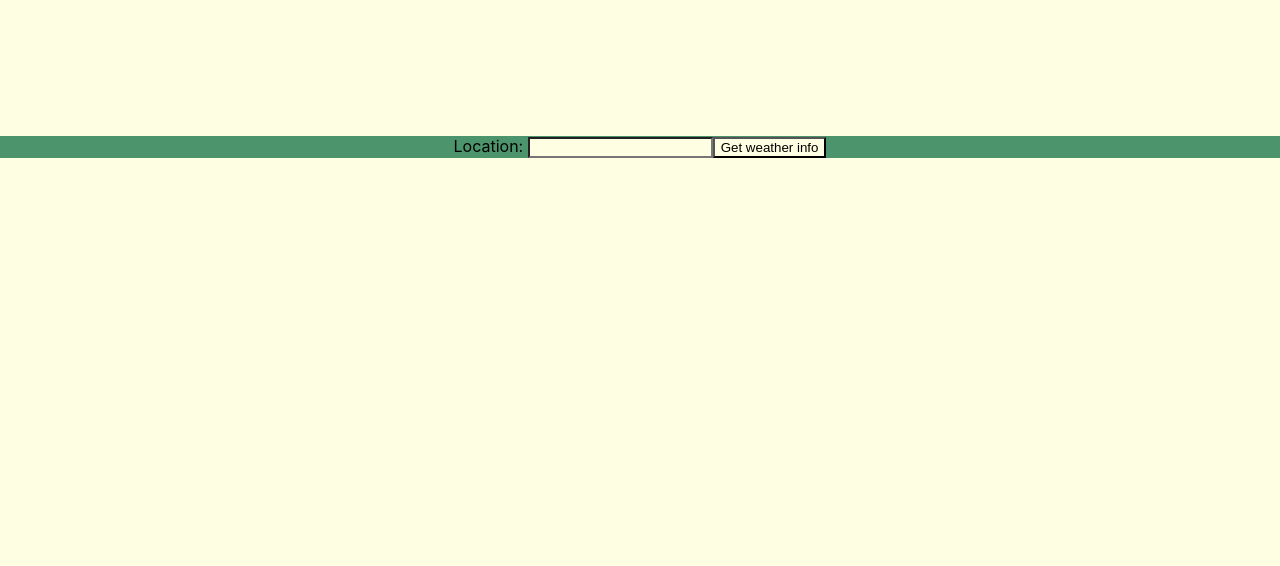
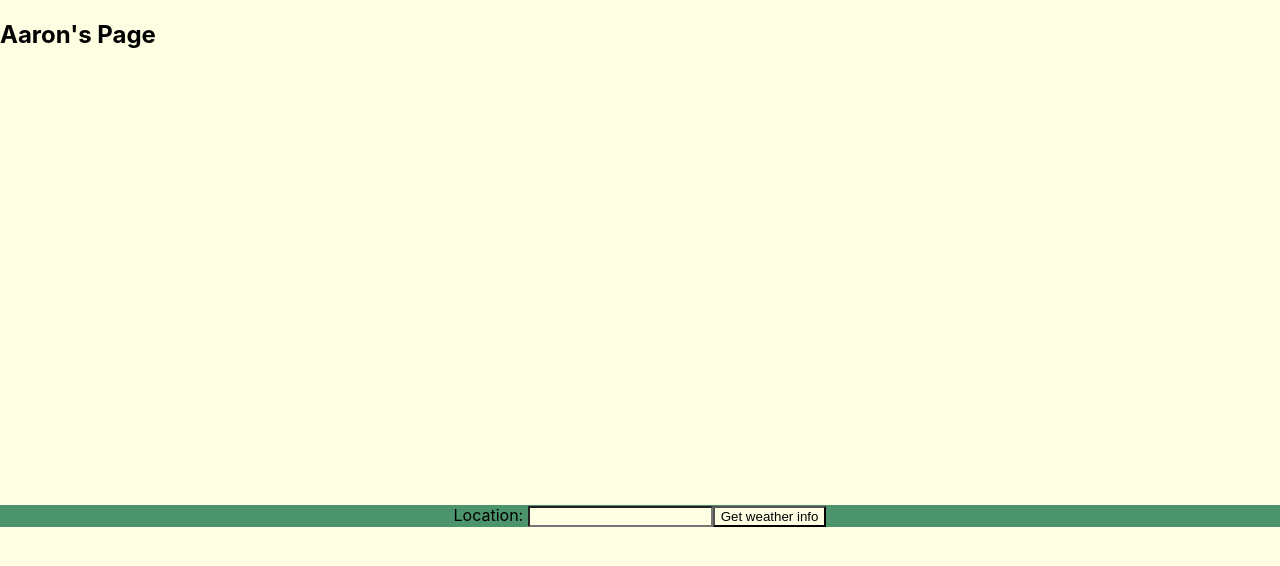
Before and after one commit to garrettpyke/-project-2-react-weather-api, a React (Create React App) app in the folder weather-api/: page /Aaron in a window 1280 px wide. Before the commit this address had no page. Shown: the top 566 px of the page. Built offline with nearby package versions, Linux system fonts and the light colour scheme.

Commit message:
begin setup of Aaron's page

```diff
--- /dev/null
+++ b/weather-api/src/Aaron/Aaron.js
@@ -0,0 +1,12 @@
+import { useState } from "react";
+
+export default function Aaron({ baseUrl, apiKey, daysUrlParam, aqiUrlParam, alertsParam }) {
+
+    const broLocationParam = '&q=98274'
+    const broUrl = `${baseUrl}${apiKey}${broLocationParam}${daysUrlParam}${aqiUrlParam}${alertsParam}`
+    console.log("broUrl: ", broUrl) //remove
+
+    return (
+        <h2>Aaron's Page</h2>
+    )
+}
--- a/weather-api/src/App.js
+++ b/weather-api/src/App.js
@@ -5,6 +5,7 @@ import './grid.css';
 import Home from './Home/Home';
 import Form from './Form/Form';
 import WeatherData from './WeatherData/WeatherData';
+import Aaron from './Aaron/Aaron'
 
 const baseUrl = 'https://api.weatherapi.com/v1/forecast.json?key='
 //const currentUrlParam = '/current.json'
@@ -21,19 +22,15 @@ function App() {
   //const [url, setUrl] = useState(`${baseUrl}${apiKey}${locationParam}${location}`)
   const [currentData, setCurrentData] = useState({})
 
-  //console.log('1. url: ', url)
-  // const currentDataNotEmpty = Object.keys(currentData).length
-
   const handleSubmit = async loc => {
-    // let url = `${baseUrl}${apiKey}${locationParam}${loc}${daysUrlParam}`
     let url = `${baseUrl}${apiKey}${locationParam}${loc}${daysUrlParam}${aqiUrlParam}${alertsParam}`
-    console.log('1. url: ', url)
+    console.log('1. url: ', url) //remove
 
     const data = await fetch(url)
     const jsonData = await data.json()
     setCurrentData(jsonData)
 
-    console.log('2. url: ', url)
+    console.log('2. url: ', url) //remove
   }
 
   console.log("3. currentData: ", currentData)
@@ -43,7 +40,8 @@ function App() {
       <Routes>
         <Route path="/" element={<Home />} />
         <Route path="/home" element={<Navigate to="/" />} />
-        <Route path="/location/:param" />
+        <Route path="/Aaron" element={<Aaron baseUrl={baseUrl} apiKey={apiKey} daysUrlParam={daysUrlParam} aqiUrlParam={aqiUrlParam} alertsParam={alertsParam}/>} />
+        {/* <Route path="/location/:param" /> */}
       </Routes>
       <Form  handleSubmit={handleSubmit}/>
 
```
